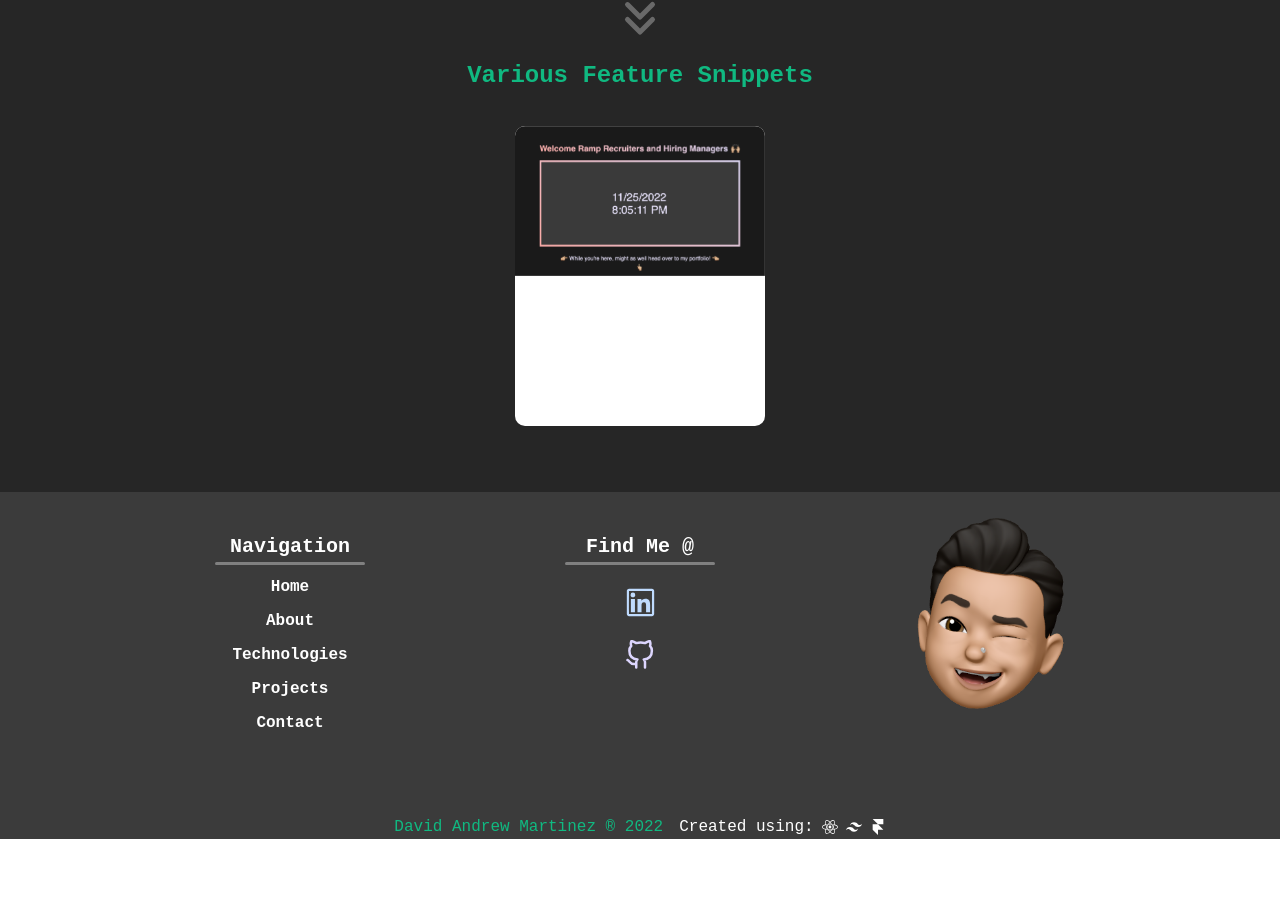
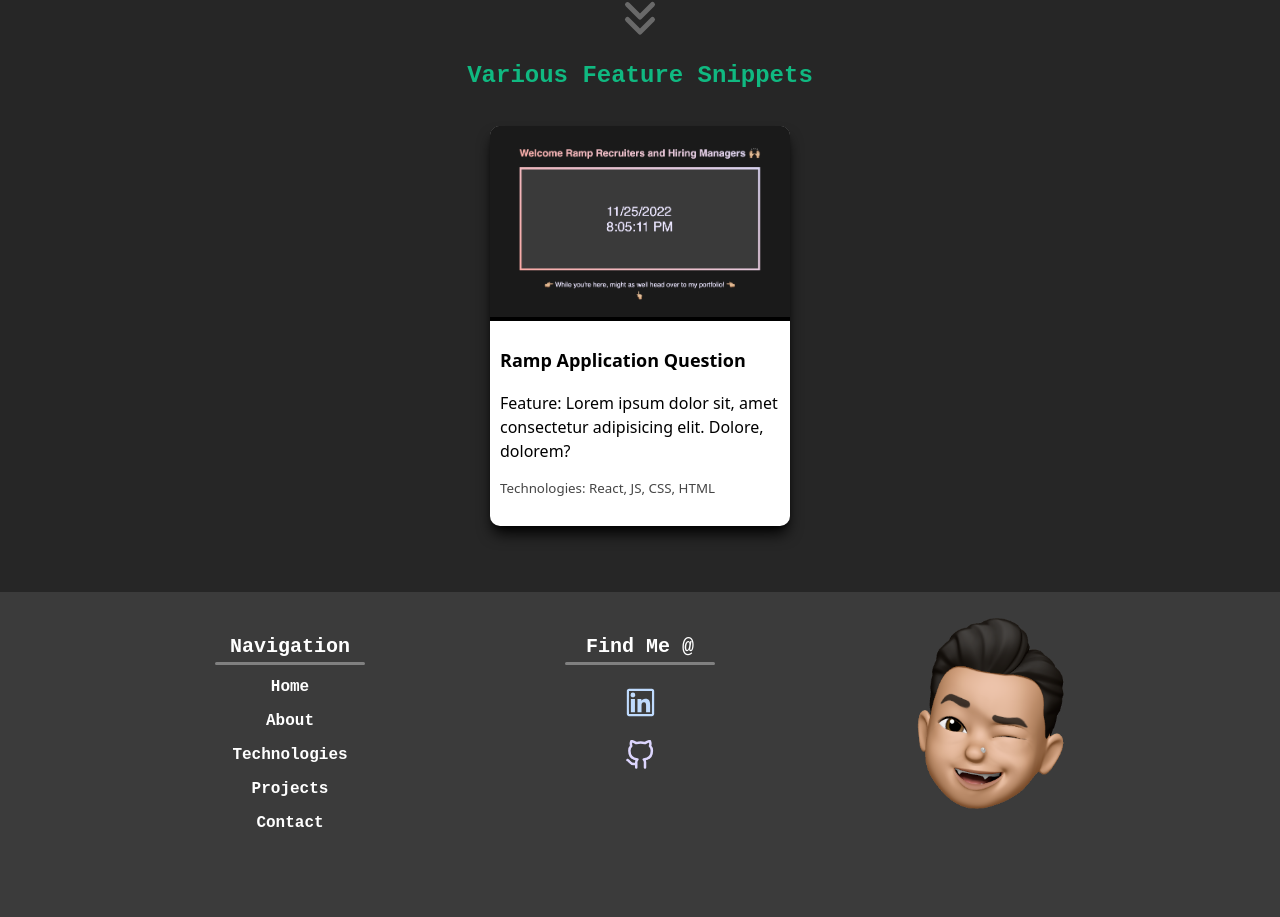
Before and after one commit to javidVeg/my-portfolio, a React (Create React App) app: page / in a window 1280 px wide. Shown: the part 6100-7017 px from the top of the page. Before the commit the page ends 6939 px from the top, so only its background shows below. Built offline with nearby package versions, Linux system fonts and the light colour scheme; no server answers.

Commit message:
edits to snippet card

```diff
--- a/src/Challanges/Challanges.css
+++ b/src/Challanges/Challanges.css
@@ -152,9 +152,8 @@
     opacity: 1;
 }
 .code-snippet-container{
-    width: 250px;
-    max-width: 300px;
-    height: 300px;
+    width: 300px;
+    height: 400px;
     background: white;
     margin: 1rem;
     border-radius: 10px;
@@ -166,24 +165,41 @@
     align-items: flex-start;
     overflow: hidden;
     opacity: 1;
+    transition: .5s ease;
+    backface-visibility: hidden;
 }
 
 .top{
-    background-image: url(../pictures/snippet-1.png);
-    background-size: cover;
     height: 100%;
     width:  100%;
-    display: block;
-    transition: .5s ease;
-    backface-visibility: hidden;
+    background-color: black;
+}
+.top img{
+    width: 400px;
+}
+.bottom{
+   display: flex;
+   flex-direction: column;
+   justify-content: space-evenly;
+   align-items: flex-start;
+    height: 100%;
+    width: 100%;
+    padding: 10px
 
 }
-.bottom{
+.bottom h2, p{
+    color: black;
+    /* text-align: center; */
+}
+.bottom h2{
+    font-weight: 700;
+    font-size: large;
+}
+.bottom p:nth-child(3){
+    color: rgb(69, 69, 69);
+    font-size: smaller;
+}
 
-    height: 100%;
-    width: 100%;
-
-}
 .link{
     transition: .5s ease;
     opacity: 0;
@@ -196,8 +212,8 @@
 }
 
 .link-p{
-    background-color: #4CAF50;
+    background: linear-gradient(45deg, rgb(76, 143, 97), rgb(0, 75, 156));
     color: white;
     font-size: 16px;
-    padding: 16px 32px;
+    padding: 15px 30px;
 }
--- a/src/Challanges/Challanges.jsx
+++ b/src/Challanges/Challanges.jsx
@@ -14,7 +14,7 @@ import { useRef } from 'react'
 const Challanges = () => {
 
     const [challanges, setChallanges] = useState([])
-    const [mapNum, setMapNum] = useState((3))
+    const [mapNum, setMapNum] = useState((4))
     const showMoreRef = useRef(null)
     const showLessRef = useRef(null)
 
@@ -38,7 +38,7 @@ const Challanges = () => {
         showLessRef.current.style.display = "block"
     }
     const showLess = () => {
-        setMapNum((3))
+        setMapNum((4))
         showMoreRef.current.style.display = "block"
         showLessRef.current.style.display = "none"
     }
@@ -55,7 +55,7 @@ const Challanges = () => {
             <div className="comp-container">
                 {challanges.slice(0, `${mapNum}`).map(({ id, name, completedAt, completedLanguages }) => (
                     <a href={`https://www.codewars.com/kata/${id}`} key={id}>
-                        <div className="chall-wrapper">
+                        <div className="chall-wrapper shadow-md shadow-black">
                             <div className="tint">
                                 <div className='p-wrapper'>
                                     <p><FaHammer color='white' size={15} className="icon" />&nbsp;:&nbsp;{name}</p>
@@ -77,12 +77,18 @@ const Challanges = () => {
             </button>
             <div className="code-snippets">
                 <h3 className="codewars-title text-emerald-500">Various Feature Snippets</h3>
-                <div className="snippet-wrapper">
-                    <div className="code-snippet-container">
+                <div className="snippet-wrapper ">
+                    <div className="code-snippet-container shadow-lg shadow-black">
                         <div className="top">
+                            <img src={snippet1} alt="snippet-1" />
                         </div>
-                        <div className="bottom"></div>
-                        {/* <img src={snippet1} alt="snippet-1" /> */}
+                        <div className="bottom">
+                            <h2>Ramp Application Question</h2>
+                            <p>Feature: Lorem ipsum dolor sit, amet consectetur adipisicing elit. Dolore, dolorem?</p>
+                            <p>Technologies: React, JS, CSS, HTML</p>
+
+                        </div>
+
                     </div>
                     <div className="link">
                         <p className='link-p'>visit snippet</p>
```
